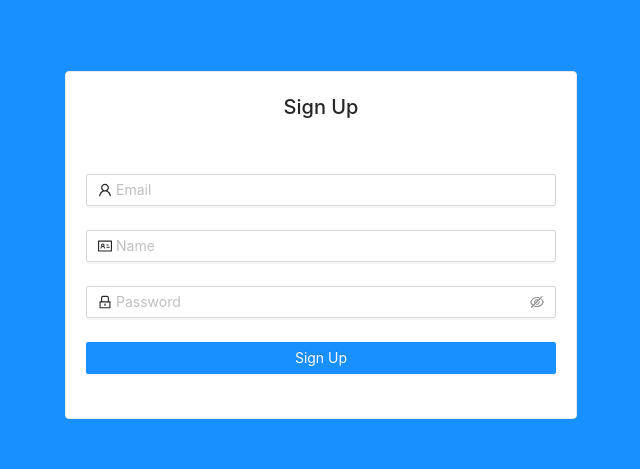
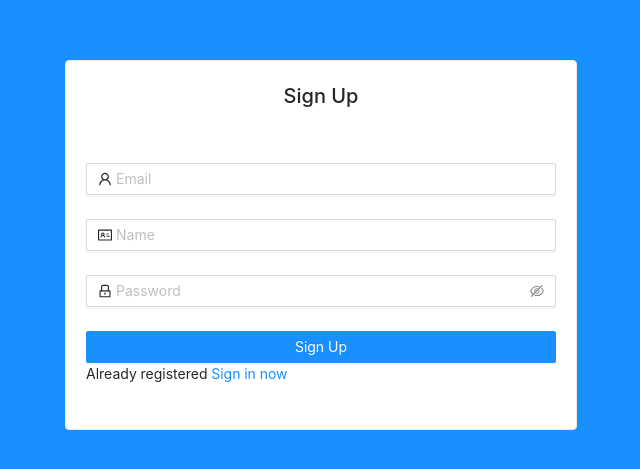
Before and after one commit to OlehHladkiy/eventmanager-web, a React app: page /signup in a window 1280 px wide. Shown: the part 155-624 px from the top of the page, without its empty margins (319-959 px from the left). Built offline with nearby package versions, Linux system fonts and the light colour scheme; no server answers.

Commit message:
feat(auth): add logic to check existing user email

```diff
--- a/src/modules/auth/forms/SignUpForm.tsx
+++ b/src/modules/auth/forms/SignUpForm.tsx
@@ -1,13 +1,25 @@
 import { Button, Form, Input } from 'antd';
-import { UserOutlined, LockOutlined, IdcardOutlined } from '@ant-design/icons';
+import {
+  UserOutlined,
+  LockOutlined,
+  IdcardOutlined,
+  LoadingOutlined,
+} from '@ant-design/icons';
 import React from 'react';
+import { Link } from 'react-router-dom';
 import styled from 'styled-components';
 
 interface SignUpFormProps {
+  isCheckingEmail: boolean;
+  onCheckEmail: any;
   onFinish: (values: any) => void;
 }
 
-const SignUpForm = ({ onFinish }: SignUpFormProps) => (
+const SignUpForm = ({
+  isCheckingEmail,
+  onCheckEmail,
+  onFinish,
+}: SignUpFormProps) => (
   <Form name="signUpForm" onFinish={onFinish}>
     <Form.Item
       name="email"
@@ -21,9 +33,16 @@ const SignUpForm = ({ onFinish }: SignUpFormProps) => (
           type: 'email',
           message: 'Please enter the correct email value!',
         },
+        {
+          validator: onCheckEmail,
+        },
       ]}
     >
-      <Input prefix={<UserOutlined />} placeholder="Email" />
+      <Input
+        prefix={<UserOutlined />}
+        suffix={isCheckingEmail && <LoadingOutlined />}
+        placeholder="Email"
+      />
     </Form.Item>
     <Form.Item
       name="name"
@@ -46,6 +65,7 @@ const SignUpForm = ({ onFinish }: SignUpFormProps) => (
       <SignUpForm.Button type="primary" htmlType="submit">
         Sign Up
       </SignUpForm.Button>
+      Already registered <Link to="/signin">Sign in now</Link>
     </Form.Item>
   </Form>
 );
--- a/src/modules/auth/pages/SignUpPage.tsx
+++ b/src/modules/auth/pages/SignUpPage.tsx
@@ -1,11 +1,13 @@
-import React from 'react';
+import React, { useState } from 'react';
 import { useDispatch } from 'react-redux';
 
 import { signUp } from '../AuthActions';
+import * as AuthServices from '../AuthServices';
 import FormWrapper from '../components/FormWrapper';
 import SignUpForm from '../forms/SignUpForm';
 
 const SignUpPage = () => {
+  const [isCheckingEmail, setIsCheckingEmail] = useState(false);
   const dispatch = useDispatch();
 
   const onSignUp = (data: {
@@ -16,9 +18,23 @@ const SignUpPage = () => {
     dispatch(signUp(data));
   };
 
+  const onCheckEmail = async (_: any, email: string) => {
+    setIsCheckingEmail(true);
+    const response = await AuthServices.isEmailExists(email);
+    setIsCheckingEmail(false);
+
+    if (response.data) {
+      throw new Error('Email already exists!');
+    }
+  };
+
   return (
     <FormWrapper title="Sign Up">
-      <SignUpForm onFinish={onSignUp} />
+      <SignUpForm
+        isCheckingEmail={isCheckingEmail}
+        onCheckEmail={onCheckEmail}
+        onFinish={onSignUp}
+      />
     </FormWrapper>
   );
 };
```
